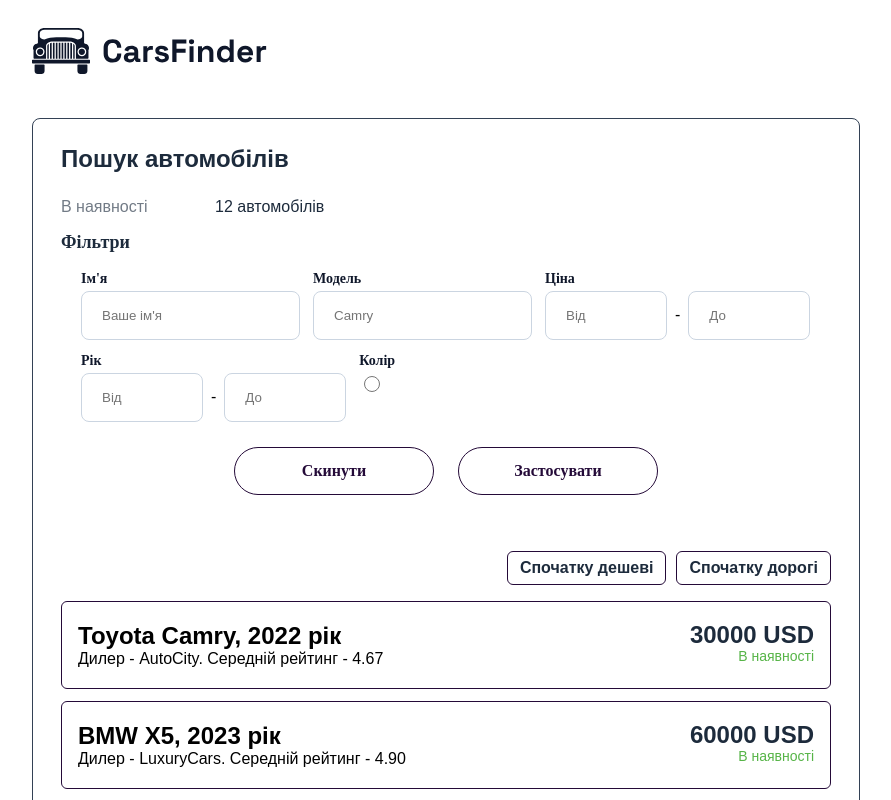
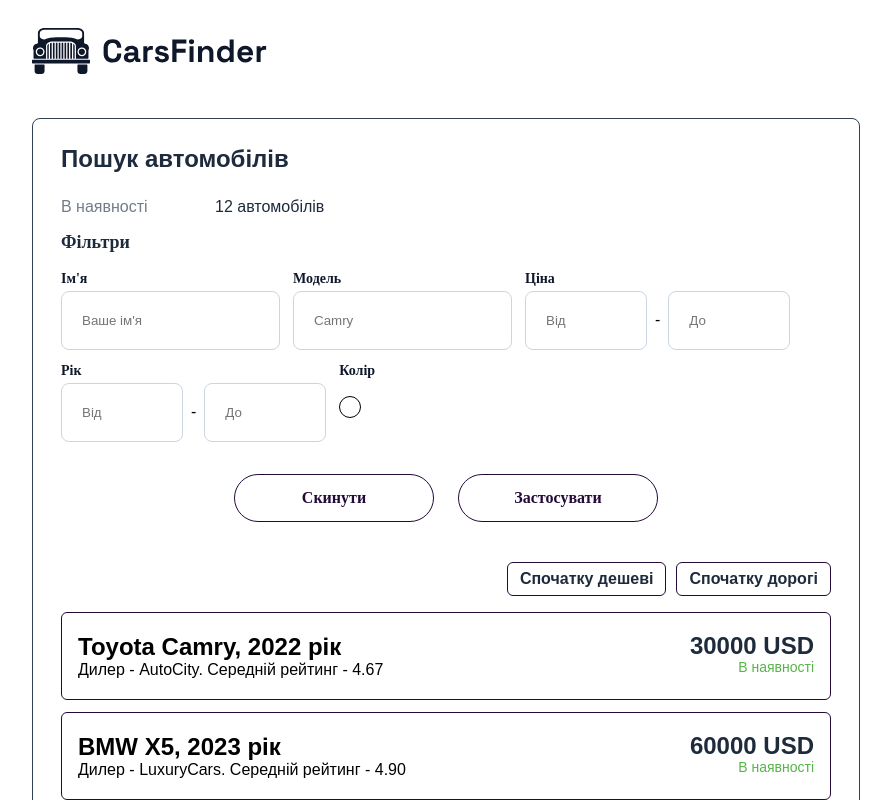
Before and after one commit to ValentynaVK/cars-app, a React app: page / in a window 1280 px wide. Shown: the top 800 px of the page, without its empty margins (194-1085 px from the left). Built offline with nearby package versions, Linux system fonts and the light colour scheme; the HTML template or start-up script is replaced by a standard one.

Commit message:
checkbox-start

```diff
--- /dev/null
+++ b/src/components/Filters/ColorCheckbox/ColorCheckbox.jsx
@@ -0,0 +1,15 @@
+import checkIcon from "../../../assets/check.svg";
+import style from "./ColorCheckbox.module.css";
+
+const ColorCheckbox = () => {
+  return (
+    <label className={style.checkbox}>
+      <input type="checkbox" />
+      <div className={style.checkIcon}>
+        <img src={checkIcon} alt="check" />
+      </div>
+    </label>
+  );
+};
+
+export default ColorCheckbox;
--- /dev/null
+++ b/src/components/Filters/ColorCheckbox/ColorCheckbox.module.css
@@ -0,0 +1,22 @@
+.checkbox input {
+  opacity: 0;
+  height: 0;
+  width: 0;
+}
+
+.checkbox input:checked + .checkIcon {
+  display: flex;
+}
+.checkbox {
+  display: inline-block;
+  width: 20px;
+  height: 20px;
+  border-radius: 50%;
+  border: 1px solid #000;
+  position: relative;
+}
+.checkIcon {
+  display: none;
+  position: absolute;
+  inset: 0;
+}
--- a/src/components/Filters/Filters.jsx
+++ b/src/components/Filters/Filters.jsx
@@ -2,6 +2,7 @@ import Input from "../Input/Input";
 import { useState } from "react";
 import cars from "../../data/cars";
 import style from "./Filters.module.css";
+import ColorCheckbox from "./ColorCheckbox/ColorCheckbox";
 
 const Filters = ({ setCars }) => {
   const [brandValue, setBrandValue] = useState("");
@@ -70,6 +71,7 @@ const Filters = ({ setCars }) => {
       <h2 className={style.headerText}>Фільтри</h2>
 
       <form onSubmit={handleSubmit} className={style.filtersForm}>
+        <div className={style.formFields}>
           <div className={style.inputGroup}>
             <label className={style.label}>Ім'я</label>
             <Input
@@ -98,7 +100,6 @@ const Filters = ({ setCars }) => {
               id="modelInput"
             />
           </div>
-
           <div className={style.rangeGroup}>
             <label className={style.label}>Ціна</label>
             <div className={style.doubleInput}>
@@ -128,7 +129,6 @@ const Filters = ({ setCars }) => {
             </div>
             {priceError && <p className={style.errorMessage}>{priceError}</p>}
           </div>
-
           <div className={style.rangeGroup}>
             <label className={style.label}> Рік</label>
             <div className={style.doubleInput}>
@@ -158,18 +158,14 @@ const Filters = ({ setCars }) => {
             </div>
             {yearError && <p className={style.errorMessage}>{yearError}</p>}
           </div>
-        <div className={style.inputColor}>
-          <label className={style.label}>Колір</label>
-          <Input
-            className={style.colorBtn}
-            name="color"
-            onChange={(event) => {
-              setColor(event.target.value);
-            }}
-            value={color}
-            type="radio"
-            id="colorInput"
-          />
+          <div>
+            <p className={style.label}>Колір</p>
+            <ul className={style.colorCheckboxList}>
+              <li>
+                <ColorCheckbox />
+              </li>
+            </ul>
+          </div>
         </div>
         <div className={style.buttons}>
           <button
--- a/src/components/Filters/Filters.module.css
+++ b/src/components/Filters/Filters.module.css
@@ -2,6 +2,13 @@
   padding-top: 12px;
 }
 
+.formFields {
+  display: flex;
+  flex-wrap: wrap;
+  gap: 13px;
+  margin-top: 16px;
+  margin-bottom: 20px;
+}
 .headerText {
   color: #1d2b3c;
   font-family: Manrope;
@@ -14,10 +21,6 @@
   font-weight: 400;
 }
 .filtersForm {
-  display: flex;
-  flex-wrap: wrap;
-  gap: 13px;
-  padding: 16px 20px;
 }
 .inputGroup {
   display: flex;
@@ -37,7 +40,8 @@
 }
 .input {
   display: flex;
-  padding: 16px 20px;
+  height: 57px;
+  padding: 0 20px;
   align-items: center;
   gap: 10px;
   flex: 1 0 0;
@@ -50,7 +54,8 @@
 .rangeInput {
   display: flex;
   width: 80px;
-  padding: 16px 20px;
+  height: 57px;
+  padding: 0 20px;
   align-items: center;
   gap: 10px;
   align-self: stretch;
@@ -65,8 +70,7 @@
 }
 .buttons {
   display: flex;
-  margin-left: auto;
-  margin-right: auto;
+  justify-content: center;
   align-items: center;
   padding: 12px 0px 24px 0px;
   gap: 24px;
@@ -117,3 +121,10 @@ input::-webkit-inner-spin-button {
   -webkit-appearance: none;
   margin: 0;
 }
+
+.colorCheckboxList {
+  display: flex;
+  height: 57px;
+  align-items: center;
+  margin: 0;
+}
```
Also changed, not shown: src/assets/check.svg (added). Lines whose indentation alone changed are shown as unchanged.
